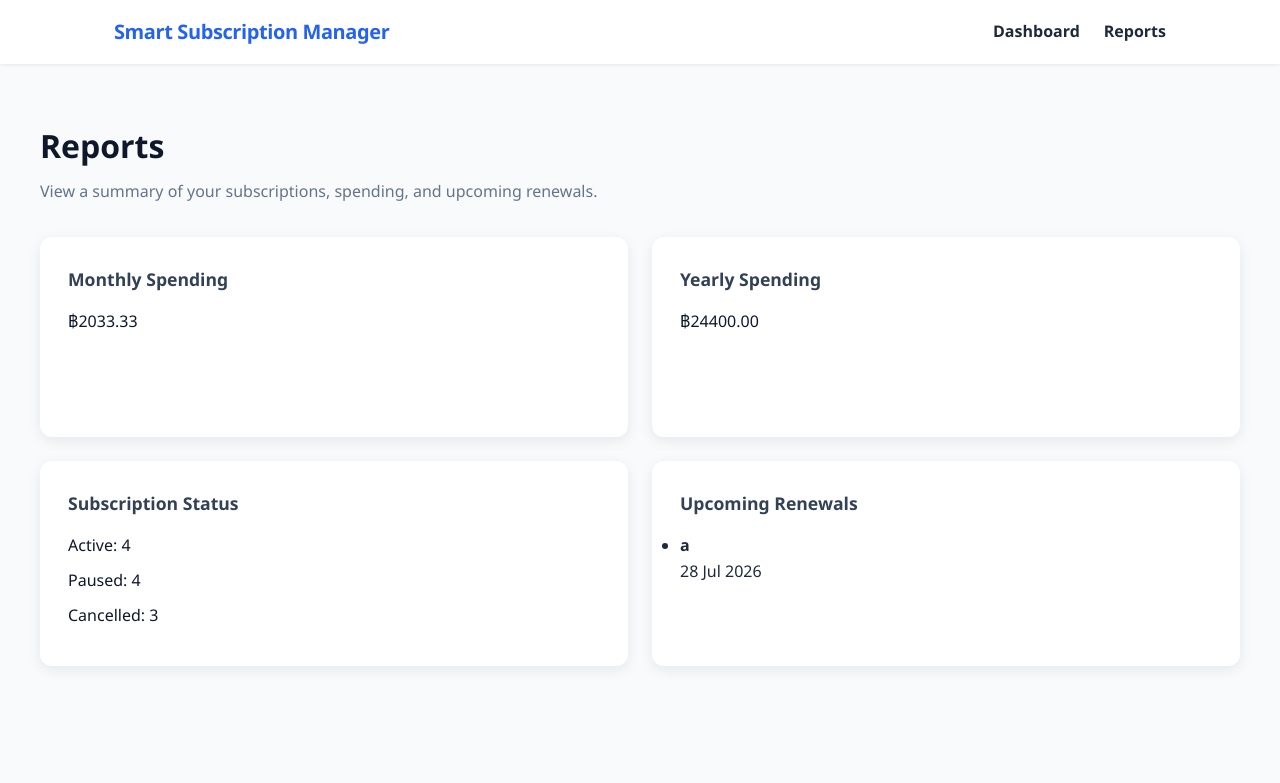
After one commit to patelvalentina-hub/Smart-Subscription-Manager, a Flask app: page /reports in a window 1280 px wide. The commit adds this page. Shown: the top 783 px of the page. Run offline with Flask 3, Linux system fonts and the light colour scheme.

Commit message:
Complete reports page with spending summaries and renewal tracking

```diff
--- a/app/static/css/style.css
+++ b/app/static/css/style.css
@@ -58,7 +58,7 @@ body {
 
     display: flex;
     align-items: center;
-    justify-content: center;
+    justify-content: space-between;
 }
 
 .navbar__brand {
@@ -79,6 +79,23 @@ body {
     clip: rect(0, 0, 0, 0);
     white-space: nowrap;
     border: 0;
+}
+
+.navbar__menu {
+    display: flex;
+    align-items: center;
+    gap: 1.5rem;
+}
+
+.navbar__link {
+    text-decoration: none;
+    color: #1e293b;
+    font-weight: 600;
+    transition: color 0.2s ease;
+}
+
+.navbar__link:hover {
+    color: #2563eb;
 }
 
 /* --- Flash Messages --- */
@@ -763,7 +820,7 @@ body {
 /* --- Responsive Adjustments --- */
 @media (min-width: 768px) {
     .navbar__container {
-        justify-content: flex-start;
+        justify-content: space-between;
     }
 
     .dashboard {
@@ -847,3 +904,69 @@ body {
         width: 100%;
     }
 }
+
+/* ---------------------------
+   Reports Page
+--------------------------- */
+
+.reports {
+    min-height: calc(100vh - 80px);
+    padding: 3.5rem 1.5rem;
+    background-color: #f8fafc;
+}
+
+.reports__container {
+    width: 100%;
+    max-width: 1200px;
+    margin: 0 auto;
+}
+
+.reports__header {
+    margin-bottom: 2rem;
+}
+
+.reports__title {
+    margin-bottom: 0.5rem;
+    font-size: 2rem;
+    color: #0f172a;
+}
+
+.reports__description {
+    color: #64748b;
+    line-height: 1.6;
+}
+
+.reports__grid {
+    display: grid;
+    grid-template-columns: repeat(2, minmax(0, 1fr));
+    gap: 1.5rem;
+}
+
+.reports__card {
+    min-height: 200px;
+    padding: 1.75rem;
+    background-color: #ffffff;
+    border-radius: 12px;
+    box-shadow: 0 4px 14px rgba(15, 23, 42, 0.08);
+}
+
+.reports__card h3 {
+    margin-bottom: 1rem;
+    color: #334155;
+    font-size: 1.1rem;
+}
+
+.reports__card p {
+    margin-bottom: 0.6rem;
+    color: #0f172a;
+}
+
+@media (max-width: 768px) {
+    .reports {
+        padding: 2rem 1rem;
+    }
+
+    .reports__grid {
+        grid-template-columns: 1fr;
+    }
+}
--- a/app/templates/base.html
+++ b/app/templates/base.html
@@ -12,6 +12,7 @@
     >
 
     <link rel="stylesheet" href="{{ url_for('static', filename='css/style.css') }}">
+
 </head>
 
 <body>
@@ -19,9 +20,29 @@
     <!-- Top navigation bar -->
     <header class="navbar">
         <div class="navbar__container">
+
             <a href="/" class="navbar__brand">
                 Smart Subscription Manager
             </a>
+
+            <nav class="navbar__menu">
+
+                <a
+                    href="{{ url_for('dashboard') }}"
+                    class="navbar__link"
+                >
+                    Dashboard
+                </a>
+
+                <a
+                    href="{{ url_for('reports') }}"
+                    class="navbar__link"
+                >
+                    Reports
+                </a>
+
+            </nav>
+
         </div>
     </header>
 
--- /dev/null
+++ b/app/templates/reports.html
@@ -0,0 +1,68 @@
+{% extends "base.html" %}
+
+{% block content %}
+
+<main class="reports">
+
+    <div class="reports__container">
+
+        <div class="reports__header">
+
+            <h1 class="reports__title">
+                Reports
+            </h1>
+
+            <p class="reports__description">
+                View a summary of your subscriptions, spending, and upcoming renewals.
+            </p>
+
+        </div>
+
+        <section class="reports__grid">
+
+            <article class="reports__card">
+                <h3>Monthly Spending</h3>
+                <p class="reports__value">
+                    ฿{{ "%.2f"|format(estimated_monthly_cost) }}
+                </p>
+            </article>
+
+            <article class="reports__card">
+                <h3>Yearly Spending</h3>
+                <p class="reports__value">
+                    ฿{{ "%.2f"|format(yearly_cost) }}
+                </p>
+            </article>
+
+            <article class="reports__card">
+                <h3>Subscription Status</h3>
+
+                <p>Active: {{ status_totals["Active"] }}</p>
+                <p>Paused: {{ status_totals["Paused"] }}</p>
+                <p>Cancelled: {{ status_totals["Cancelled"] }}</p>
+            </article>
+
+            <article class="reports__card">
+                <h3>Upcoming Renewals</h3>
+
+                {% if upcoming_renewals %}
+                    <ul class="reports__renewals">
+                        {% for subscription in upcoming_renewals %}
+                            <li>
+                                <strong>{{ subscription.name }}</strong><br>
+                                {{ subscription.next_renewal_date.strftime("%d %b %Y") }}
+                            </li>
+                        {% endfor %}
+                    </ul>
+                {% else %}
+                    <p>No upcoming renewals.</p>
+                {% endif %}
+            </article>
+
+        </section>
+
+    </div>
+
+</main>
+
+{% endblock %}
--- a/run.py
+++ b/run.py
@@ -333,6 +333,33 @@ def delete_subscription(subscription_id):
     return redirect(url_for("dashboard"))
 
 
+@app.route("/reports")
+def reports():
+    estimated_monthly_cost = calculate_estimated_monthly_cost()
+    yearly_cost = calculate_yearly_cost()
+    upcoming_renewals = get_upcoming_renewals()
+
+    all_subscriptions = Subscription.query.all()
+
+    status_totals = {
+        "Active": 0,
+        "Paused": 0,
+        "Cancelled": 0,
+    }
+
+    for subscription in all_subscriptions:
+        if subscription.status in status_totals:
+            status_totals[subscription.status] += 1
+
+    return render_template(
+        "reports.html",
+        estimated_monthly_cost=estimated_monthly_cost,
+        yearly_cost=yearly_cost,
+        status_totals=status_totals,
+        upcoming_renewals=upcoming_renewals,
+
+    )
+
 
 with app.app_context():
     db.create_all()
```
Also changed, not shown: other parts of app/static/css/style.css (+43 -3 lines), PROJECT_ROADMAP.md (+26 -16 lines), app/templates/dashboard.html (+128 -21 lines), instance/subscriptions.db.
